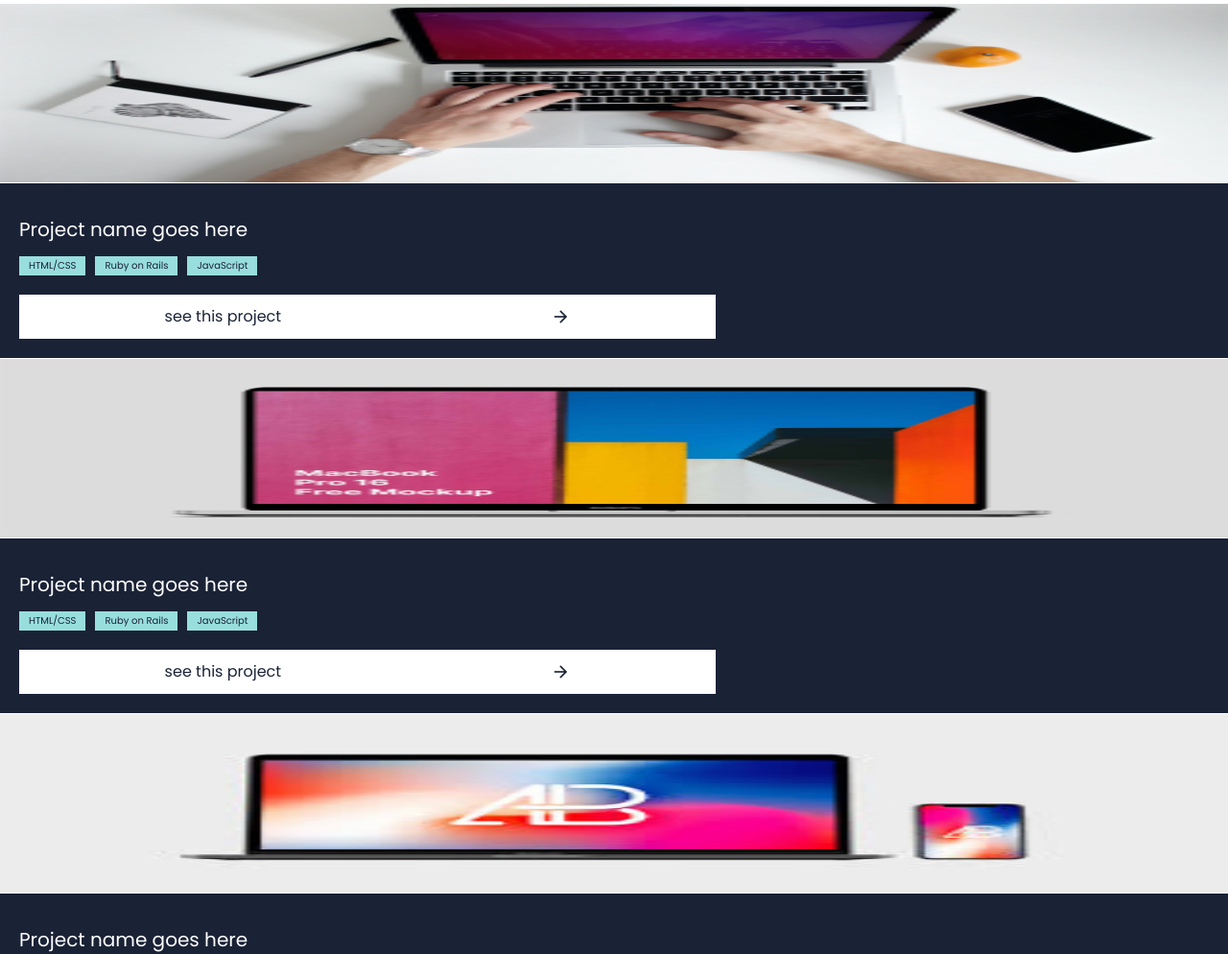
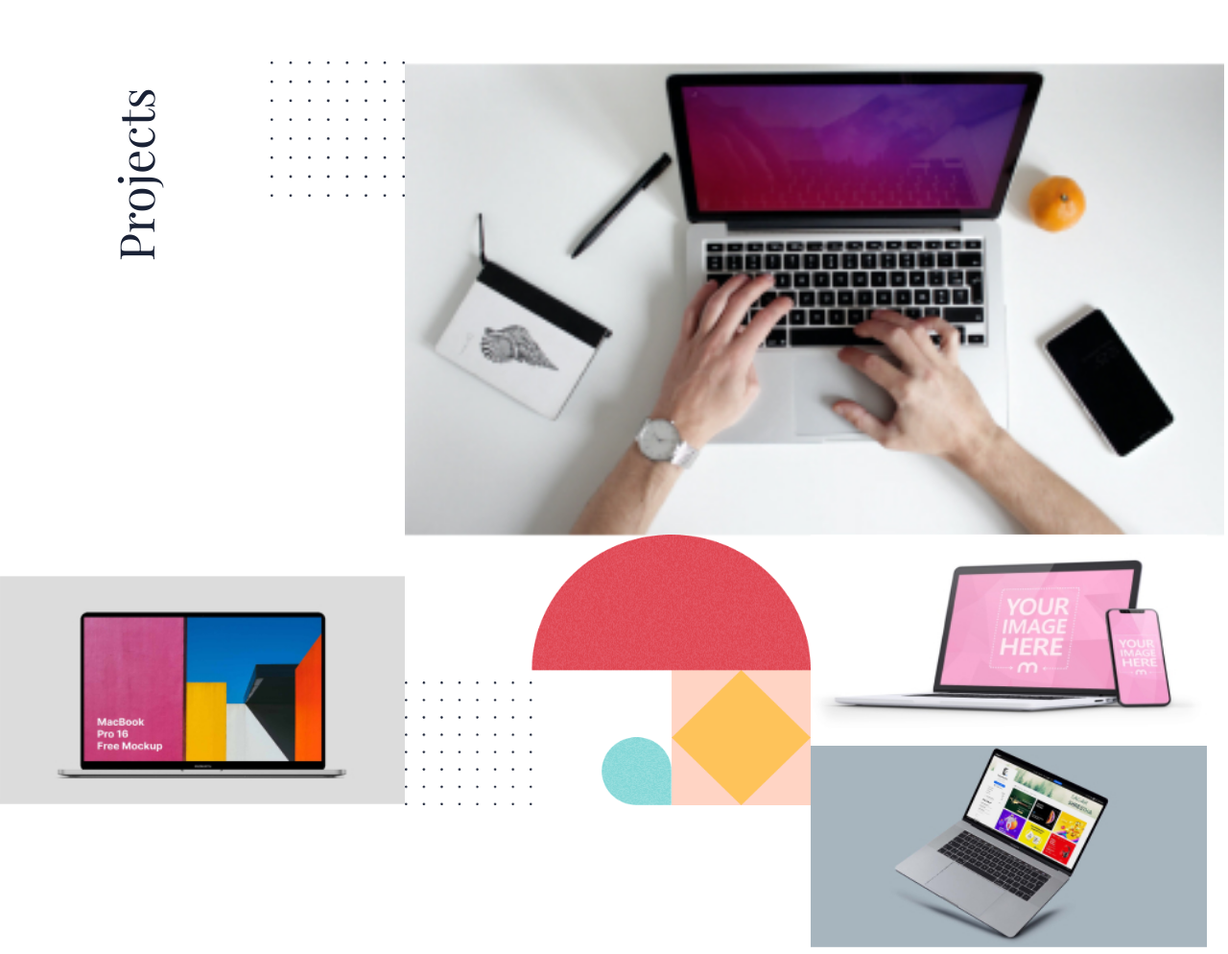
Before and after one commit to Adams-Ghub/Portfolio-Project, a website: page index.html in a window 1280 px wide. Shown: the part 1048-2042 px from the top of the page at 96% size. Drawn offline with nearby package versions, Linux system fonts and the light colour scheme.

Commit message:
Set up grid for project section

```diff
--- a/css/homepage-styles.css
+++ b/css/homepage-styles.css
@@ -84,11 +84,13 @@ body {
   padding: 0;
 }
 
-.all-projects-container {
-  display: grid;
-  grid-template-columns: 1fr;
-  grid-template-rows: 1fr 1fr 1fr 1fr 1fr 1fr;
-  align-content: center;
+#proj-one > img,
+#proj-two > img,
+#proj-three > img,
+#proj-four > img,
+#proj-five > img,
+#proj-six > img {
+  height: 44vw;
 }
 
 .work-section > h2 {
@@ -102,6 +104,13 @@ body {
   margin-bottom: 32px;
   margin-left: 16px;
   color: #1a2236;
+}
+
+.work-section {
+  display: grid;
+  grid-template-columns: 1fr;
+  grid-template-rows: auto auto 1fr 1fr 1fr 1fr 1fr 1fr;
+  align-content: center;
 }
 
 .project-bottom-section {
@@ -547,12 +556,78 @@ a > #icon-footer {
   .info-container > button.primary-button {
     width: 17.6vw;
     font-size: 1.25vw;
-    /* padding: 1.5vw 1.73vw; */
   }
 
-  /* .all-projects-container {
+  .work-section {
     display: grid;
-    grid-template-columns: 1fr 1fr 1fr 1fr 1fr 1fr 1fr 1fr 1fr 1fr;
-    grid-template-rows: 1fr 1fr 1fr 1fr 1fr 1fr 1fr 1fr 1fr 1fr 1fr 1fr;
-  } */
+    grid-template-columns: 11vw 11vw 11vw 11vw 11vw 11vw 11vw 11vw 11vw;
+    grid-template-rows: 11vw 11vw 11vw 5.5vw 11vw 5.5vw 5.5vw 11vw 11vw 11vw 11vw;
+    margin-top: 14.5vw;
+  }
+  .work-section > h2 {
+    grid-column: 2/3;
+    grid-row: 1/3;
+    transform: rotate(-90deg);
+  }
+  #dot-matrix-work-section {
+    grid-column: 3/4;
+    grid-row: 1/2;
+    width: 11vw;
+  }
+
+  #proj-one {
+    grid-column: 4/10;
+    grid-row: 1/5;
+    height: 38.75vw;
+    width: 66.66vw;
+  }
+
+  .project-bottom-section {
+    display: none;
+  }
+
+  #geometry-image-two {
+    grid-column: 4/7;
+    grid-row: 5/8;
+    height: 22vw;
+    width: 33vw;
+  }
+  #proj-two {
+    grid-column: 1/4;
+    grid-row: 5/8;
+    height: 18.75vw;
+    align-self: flex-end;
+  }
+
+  #proj-two > img {
+    height: 18.75vw;
+  }
+
+  #proj-five {
+    grid-column: 7/9;
+    grid-row: 7/9;
+  }
+
+  #proj-five > img {
+    height: 17.2vw;
+    width: 32.3vw;
+    margin: 0;
+    padding: 0;
+  }
+
+  #proj-six {
+    grid-column: 7/9;
+    grid-row: 5/7;
+  }
+
+  #proj-six > img {
+    height: 17.2vw;
+    width: 32.3vw;
+    margin: 0;
+    padding: 0;
+  }
+
+  .rest-cards {
+    display: none;
+  }
 }
--- a/index.html
+++ b/index.html
@@ -52,8 +52,9 @@
   </section>
   <section class="work-section">
     <h2>Projects</h2>
-    <div class="all-projects-container">
-    <div class="project-container">
+    <img src="./images/image_dots.png" alt="dot-matirix-image" id="dot-matrix-work-section" >
+
+    <div class="project-container" id="proj-one">
       <img src="./images/project-one.jpg" alt="project-one-image" />
       <div class="project-bottom-section">
         <h3>Project name goes here</h3>
@@ -69,8 +70,10 @@
       </div>
     </div>
 
-    <div class="project-container">
-      <img src="./images/project-two.jpg" alt="project-one-image" />
+    <img src="./images/geometry-image-2.png" alt="second-geometry" id="geometry-image-two">
+
+    <div class="project-container " id="proj-two">
+      <img src="./images/project-two.jpg" alt="project-two-image" />
       <div class="project-bottom-section">
         <h3>Project name goes here</h3>
         <ul class="languages-container">
@@ -85,7 +88,7 @@
       </div>
     </div>
 
-    <div class="project-container">
+    <div class="project-container rest-cards">
       <img src="./images/project-three.jpg" alt="project-one-image" />
       <div class="project-bottom-section">
         <h3>Project name goes here</h3>
@@ -101,7 +104,7 @@
       </div>
     </div>
 
-    <div class="project-container">
+    <div class="project-container rest-cards">
       <img src="./images/project-four.jpg" alt="project-one-image" />
       <div class="project-bottom-section">
         <h3>Project name goes here</h3>
@@ -117,8 +120,8 @@
       </div>
     </div>
 
-    <div class="project-container">
-      <img src="./images/project-five.jpg" alt="project-one-image" />
+    <div class="project-container" id="proj-five">
+      <img src="./images/project-five.jpg" alt="project-five-image" />
       <div class="project-bottom-section">
         <h3>Project name goes here</h3>
         <ul class="languages-container">
@@ -133,8 +136,8 @@
       </div>
     </div>
 
-    <div class="project-container">
-      <img src="./images/project-six.jpg" alt="project-one-image" />
+    <div class="project-container" id="proj-six">
+      <img src="./images/project-six.jpg" alt="project-one-image" id="proj-six-img" />
       <div class="project-bottom-section">
         <h3>Project name goes here</h3>
         <ul class="languages-container">
@@ -148,7 +151,7 @@
         </a>
       </div>
     </div>
-    </div>
+
   </section>
   <section class="about-section">
     <div class="about-info-container">
```
Also changed, not shown: images/geometry-image-2.png (added).
